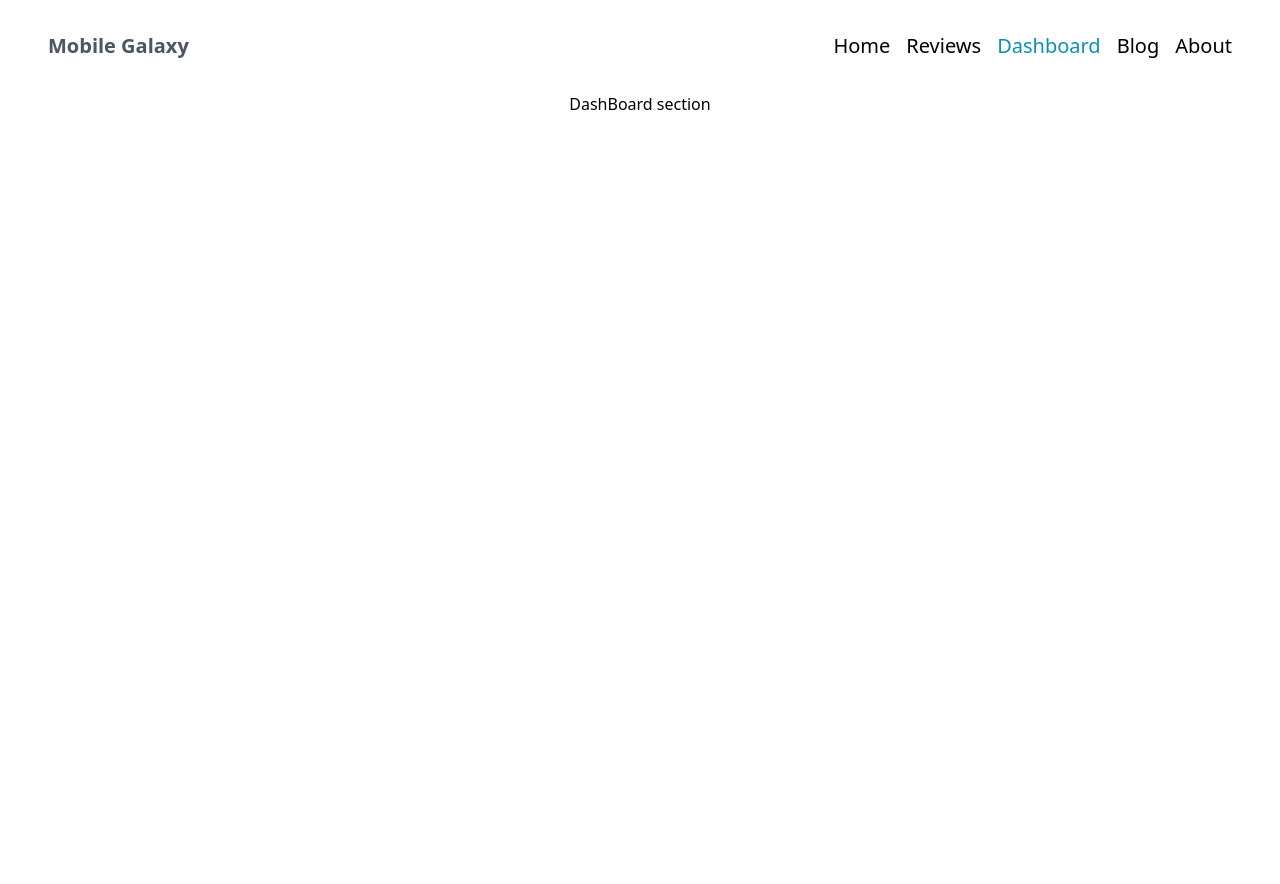
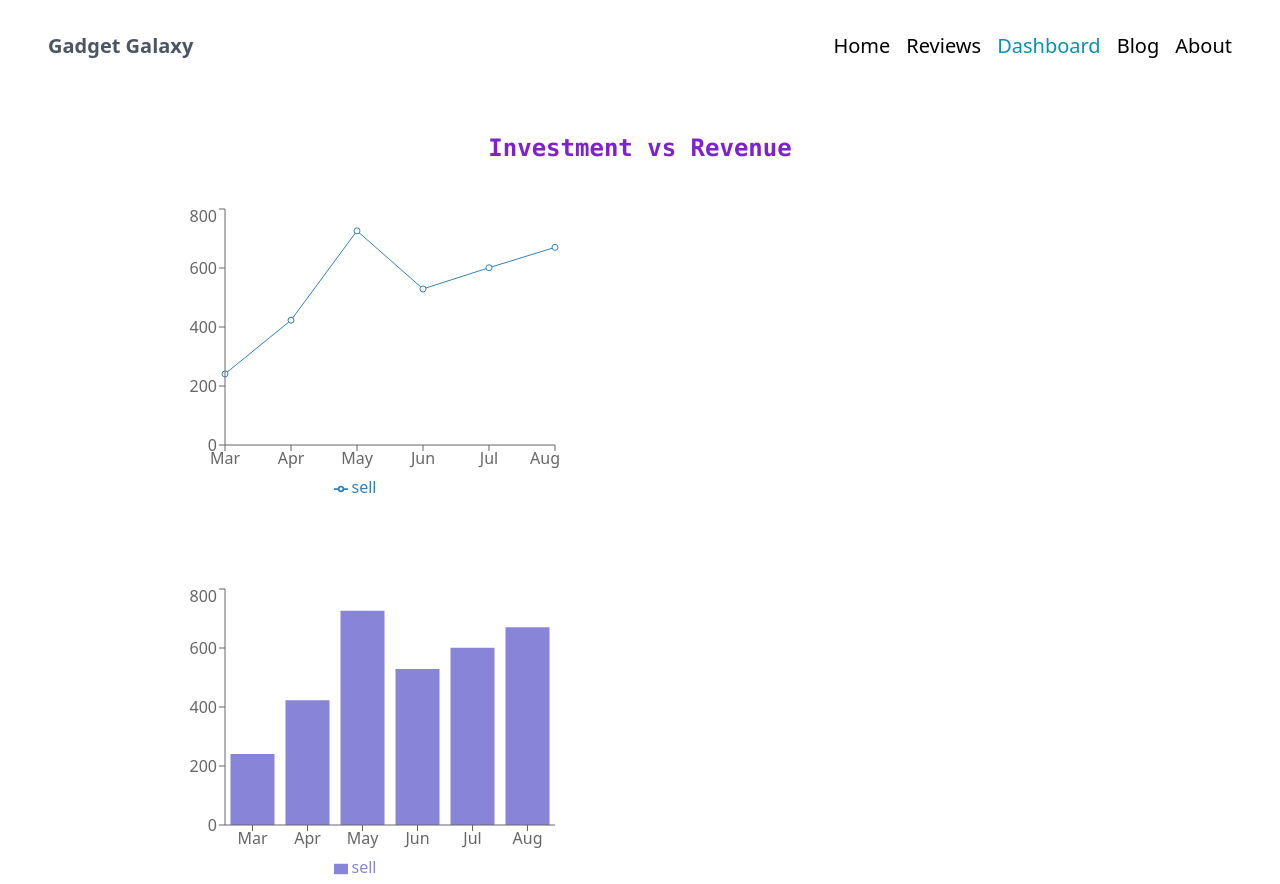
Before and after one commit to FIShahid/gadget-galaxy-router, a React (Create React App) app: page /dashboard in a window 1280 px wide. Before the commit the page ends 800 px from the top, so only its background shows below. Built offline with nearby package versions, Linux system fonts and the light colour scheme.

Commit message:
charts added

```diff
--- a/src/components/Dashboard/Dashboard.js
+++ b/src/components/Dashboard/Dashboard.js
@@ -1,9 +1,73 @@
 import React from 'react';
+import { Bar, BarChart, Legend, Line, LineChart, ResponsiveContainer, Tooltip, XAxis, YAxis } from 'recharts';
 
 const Dashboard = () => {
+    const data =[
+        {
+            "month": "Mar",
+            "investment": 100000,
+            "sell": 241,
+            "revenue": 10401
+        },
+        {
+            "month": "Apr",
+            "investment": 200000,
+            "sell": 423,
+            "revenue": 24500
+        },
+        {
+            "month": "May",
+            "investment": 500000,
+            "sell": 726,
+            "revenue": 67010
+        },
+        {
+            "month": "Jun",
+            "investment": 500000,
+            "sell": 529,
+            "revenue": 40405
+        },
+        {
+            "month": "Jul",
+            "investment": 600000,
+            "sell": 601,
+            "revenue": 50900
+        },
+        {
+            "month": "Aug",
+            "investment": 700000,
+            "sell": 670,
+            "revenue": 61000
+        }
+    ]
     return (
-        <div>
-            <h1>DashBoard section</h1>
+        <div className='grid llg:grid-cols-2'>
+
+
+            <div className='px-40 mt-10'>
+                <h4 className='text-2xl font-mono font-bold text-purple-700 mb-10' >Investment vs Revenue</h4>
+                <LineChart width={400} height={300} data={data}>
+
+                    <Line dataKey={"sell"}></Line>
+                    <XAxis dataKey={"month"}></XAxis>
+                    <YAxis dataKey={"sell"}></YAxis>
+                    <Tooltip></Tooltip>
+                    <Legend></Legend>
+
+                </LineChart>
+
+                <div className='flex items-center mt-20'>
+
+        <BarChart width={400} height={300} data={data}>
+          <Bar dataKey="sell" fill="#8884d8" />
+          <XAxis dataKey={"month"}></XAxis>
+                    <YAxis dataKey={"sell"}></YAxis>
+                    <Tooltip></Tooltip>
+                    <Legend></Legend>
+        </BarChart>
+
+                </div>
+            </div>
         </div>
     );
 };
--- a/src/components/Header/Header.js
+++ b/src/components/Header/Header.js
@@ -7,7 +7,7 @@ const Header = () => {
         <div className='sticky top-0 bg-white px-12 py-8 flex justify-center md:justify-between'>
         <div className='hidden md:block'>
           <Link className='font-sans font-bold text-xl text-gray-600' to='/'>
-            Mobile Galaxy
+            Gadget Galaxy
           </Link>
         </div>
         <div className='flex gap-4 text-xl'>
```
